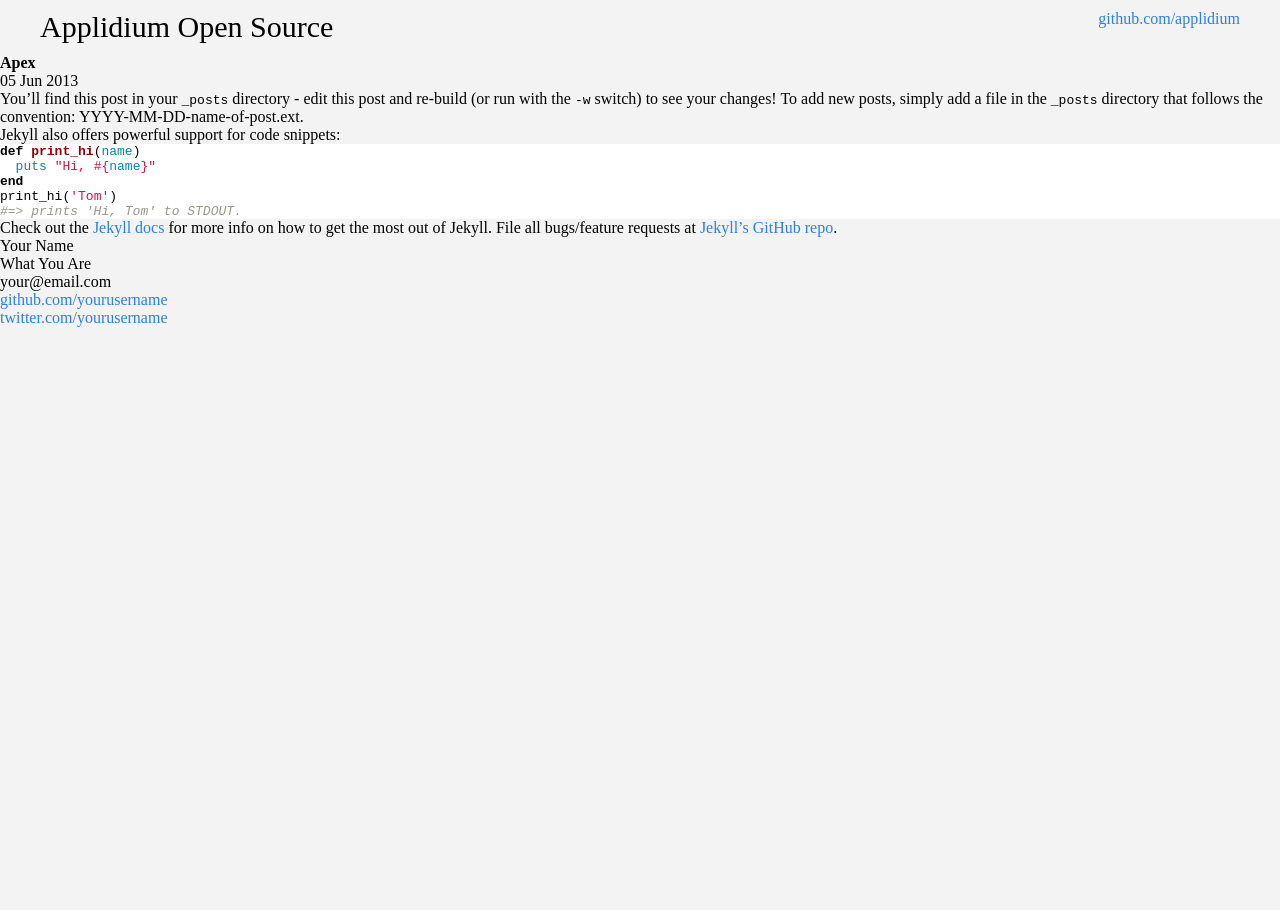
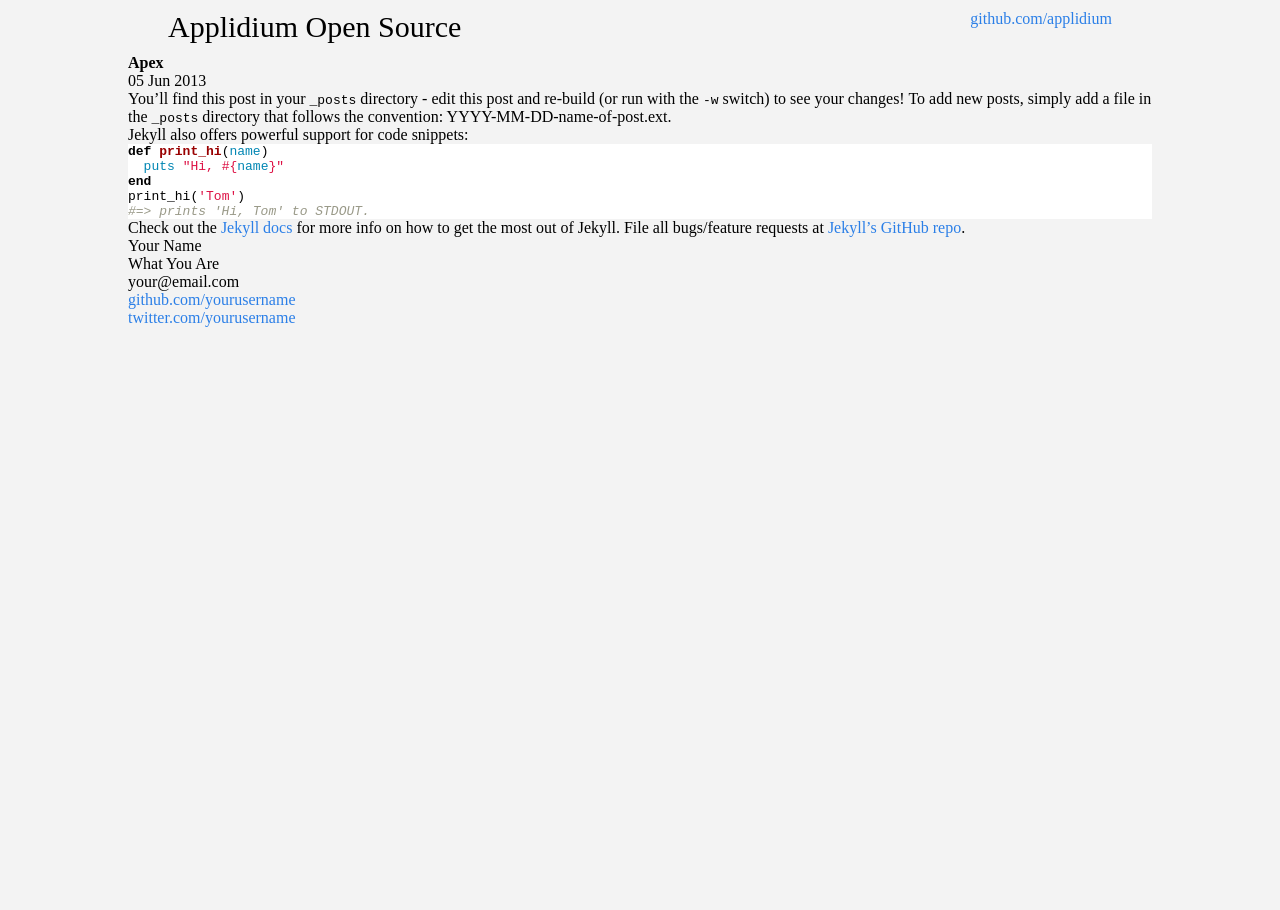
Before and after one commit to JamesLinus/applidium.github.io, a Jekyll site: the page built from _posts/2013-06-05-apex.markdown, in a window 1280 px wide. Built offline with Jekyll 4.4.1, drawn with Linux system fonts in a browser that asks for light colours; some web fonts are replaced.

Commit message:
Center page

```diff
--- a/_layouts/default.html
+++ b/_layouts/default.html
@@ -13,7 +13,7 @@
 
 </head>
 <body>
-  <div id="content">
+  <div id="content" class="centered">
     <div id="header">
       <h1 class="title"><a href="/">{{ site.name }}</a></h1>
       <a class="extra" href="https://github.com/applidium">github.com/applidium</a>
--- a/css/main.css
+++ b/css/main.css
@@ -41,7 +41,12 @@ h1, h2, h3, h4, h5, h6 {
 /*
 /*****************************************************************************/
 
-.content {
+.centered {
+  margin: 0px auto;
+  width: 1024px;
+}
+
+#content {
   display: block;
   overflow: auto;
 }
@@ -85,7 +90,6 @@ h1, h2, h3, h4, h5, h6 {
 #projects {
   margin: 0px 30px;
   overflow: auto;
-  max-width: 1400px;
 }
 
 .project {
```
